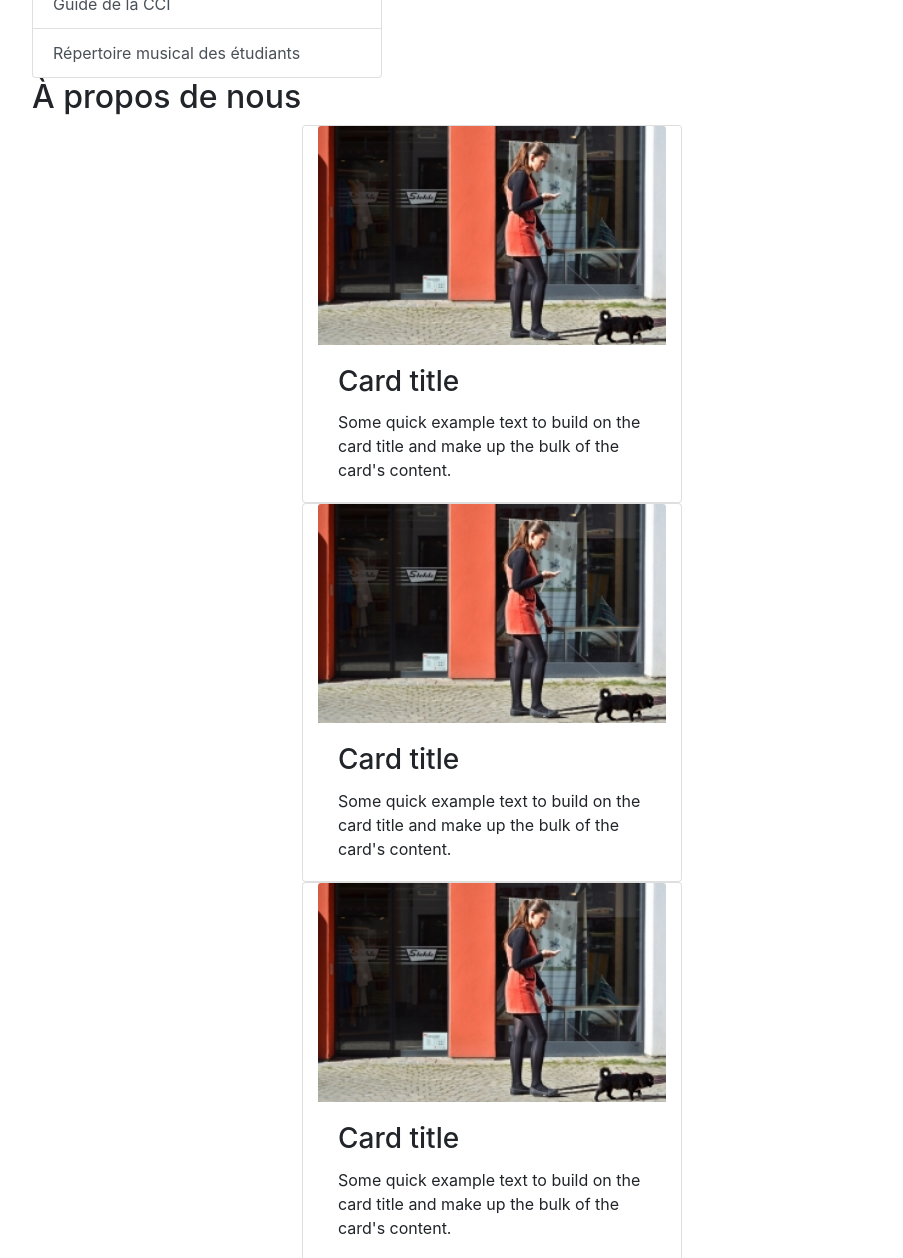
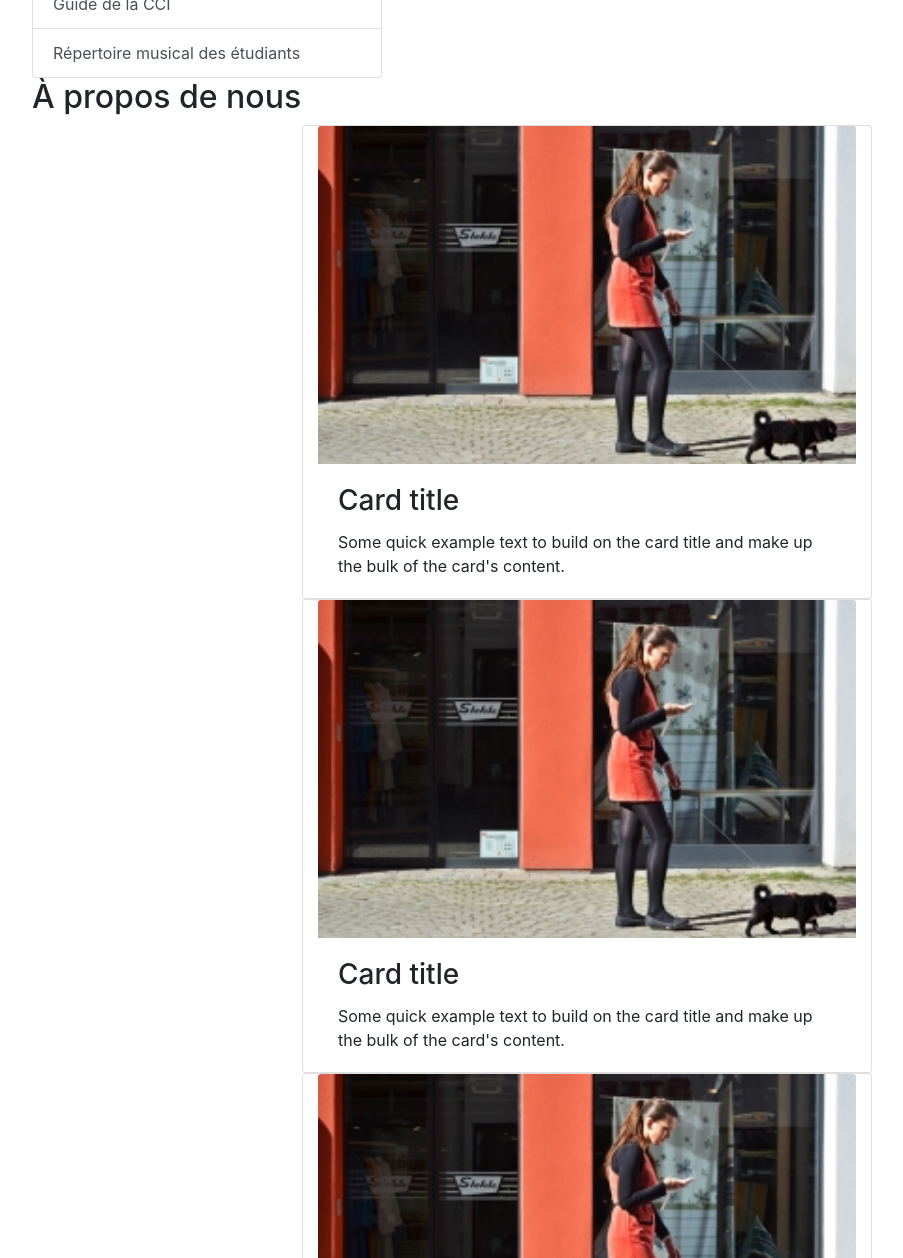
Before and after one commit to El-Loco-Pinguino/WCS-Projet_statique, a plain HTML site: page index.html in a window 1280 px wide. Shown: the part 6570-7828 px from the top of the page, without its empty margins (53-956 px from the left). Drawn offline with nearby package versions, Linux system fonts and the light colour scheme.

Commit message:
ADJUST: md sizes for the Author's cards

```diff
--- a/index.html
+++ b/index.html
@@ -299,21 +299,21 @@
 		<section id="auteurSection">
 			<h2>À propos de nous</h2>
 			<div class="row">
-				<div class="card col-6 offset-3 col-md-4" style="width: 18rem;">
+				<div class="card col-6 offset-3 col-md-6 offset-md-3" style="width: 18rem;">
 					<img class="card-img-top" src="img/placeimg_286_180_people.jpg" alt="Card image cap">
 					<div class="card-body">
 						<h3 class="card-title">Card title</h3>
 						<p class="card-text">Some quick example text to build on the card title and make up the bulk of the card's content.</p>
 					</div>
 				</div>
-				<div class="card col-6 offset-3 col-md-4" style="width: 18rem;">
+				<div class="card col-6 offset-3 col-md-6 offset-md-3" style="width: 18rem;">
 					<img class="card-img-top" src="img/placeimg_286_180_people.jpg" alt="Card image cap">
 					<div class="card-body">
 						<h3 class="card-title">Card title</h3>
 						<p class="card-text">Some quick example text to build on the card title and make up the bulk of the card's content.</p>
 					</div>
 				</div>
-				<div class="card col-6 offset-3 col-md-4" style="width: 18rem;">
+				<div class="card col-6 offset-3 col-md-6 offset-md-3" style="width: 18rem;">
 					<img class="card-img-top" src="img/placeimg_286_180_people.jpg" alt="Card image cap">
 					<div class="card-body">
 						<h3 class="card-title">Card title</h3>
```
